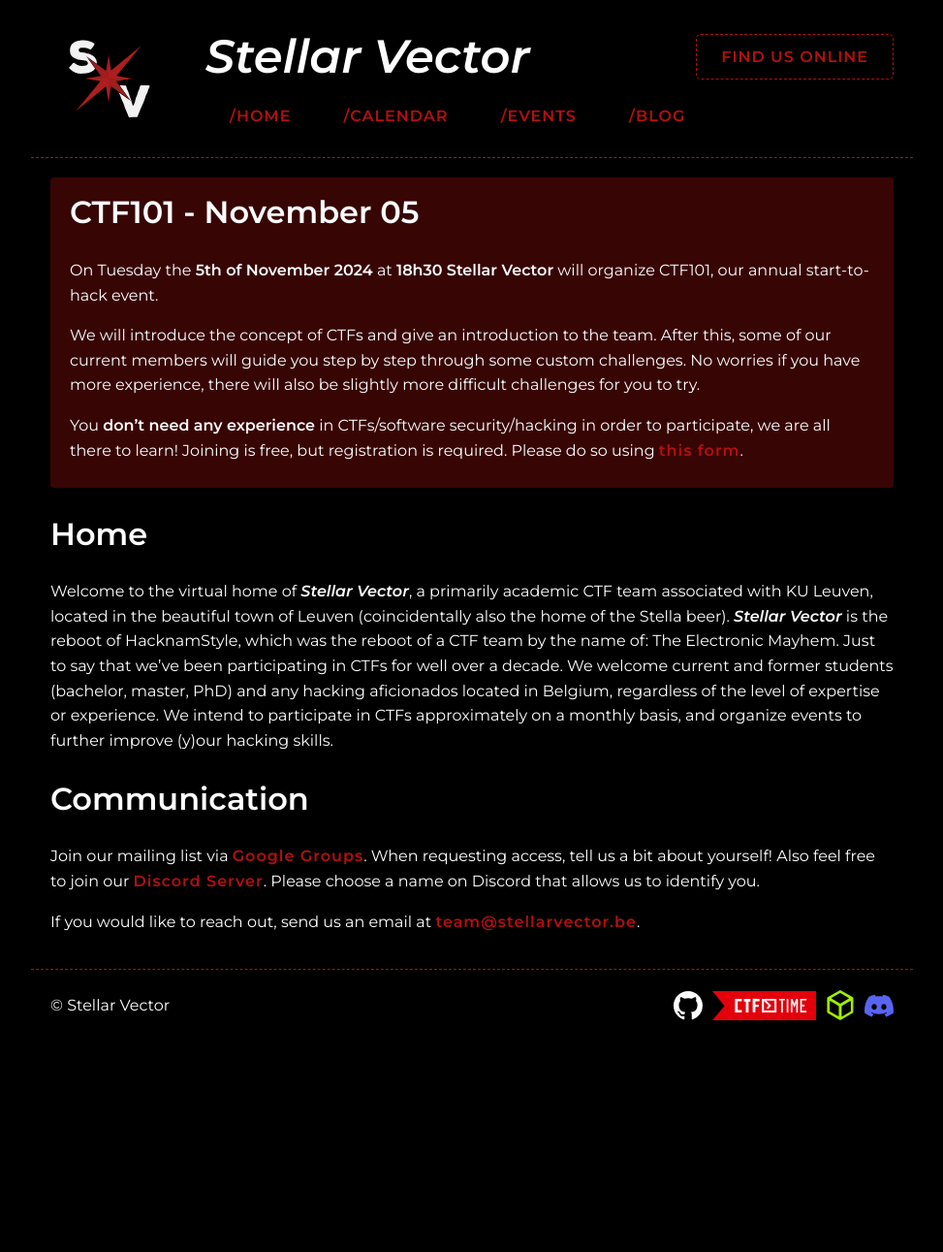
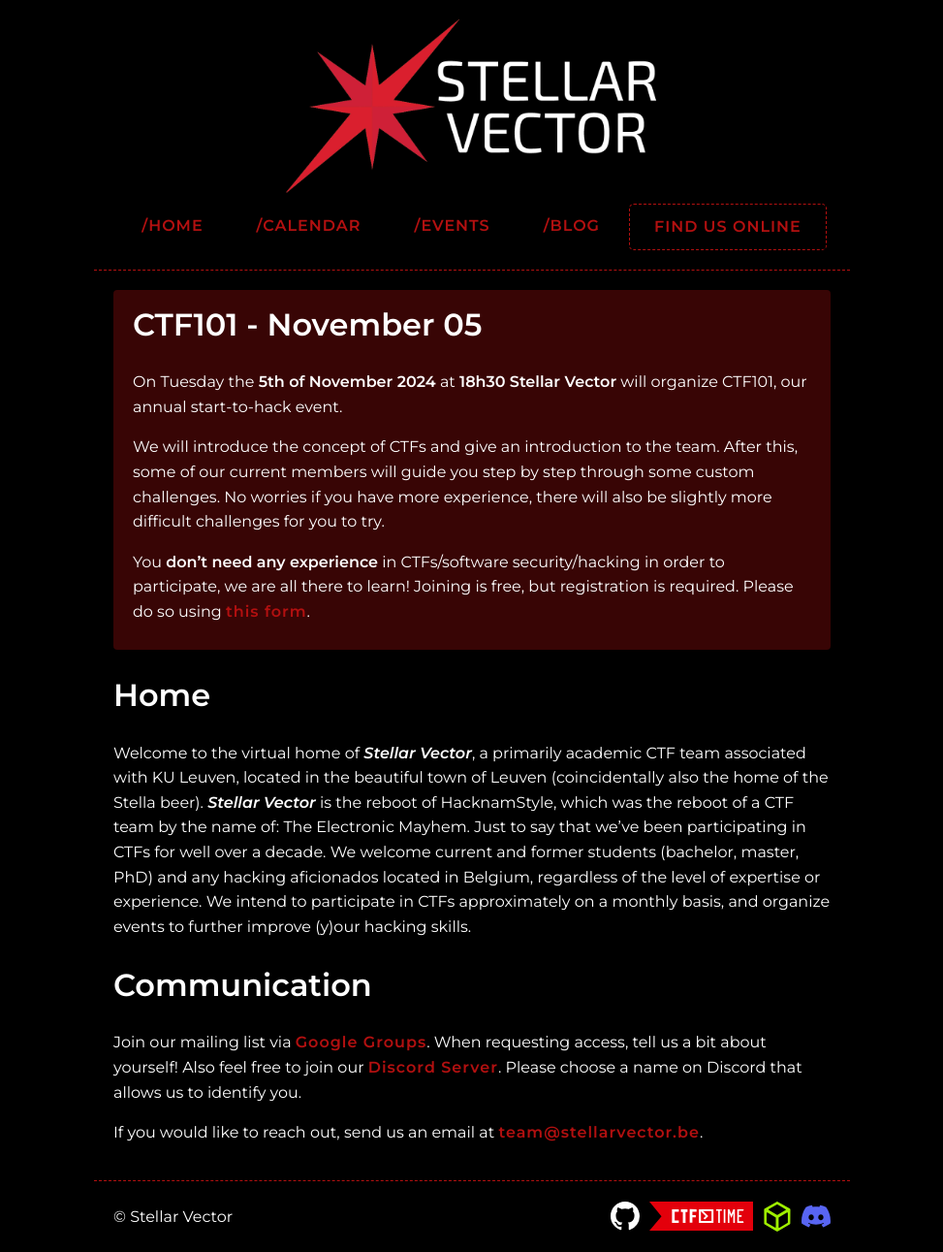
Before and after one commit to stellarvector/stellarvector.github.io, a Jekyll site: the page built from pages/home.md, in a window 1280 px wide. Shown: the whole page at 97% size, without its empty margins (153-1126 px from the left). Built offline with Jekyll 4.4.1, drawn with Linux system fonts in a browser that asks for light colours; before the commit the page ends 1073 px from its top, so only the background shows below that.

Commit message:
Update to new header

```diff
--- a/_layouts/default.html
+++ b/_layouts/default.html
@@ -9,11 +9,9 @@
     </head>
     <body>
         <header>
-            <img class="logo" src="/assets/branding/logo/circle-dark.svg" alt="{{ site.title }} Logo">
             <div id="nav-div">
                 <div class="top-bar">
-                    <h1 id="site-title"><i>{{ site.title }}</i></h1>
-                    <a class="button" href="https://find.stellarvector.be/">Find us online</a>
+                    <img class="logo" src="/assets/branding/logo-white-text.png" alt="{{ site.title }} Logo">
                 </div>
                 <nav>
                     <!-- TODO: automatically generate based on config -->
@@ -21,6 +19,7 @@
                     <a class="button noborder" href="{% link pages/calendar.html %}">/calendar</a>
                     <a class="button noborder" href="{% link pages/events.html %}">/events</a>
                     <a class="button noborder" href="//blog.stellarvector.be/">/blog</a>
+                    <a class="button" href="https://find.stellarvector.be/">Find us online</a>
                 </nav>
             </div>
         </header>
--- a/_sass/header.scss
+++ b/_sass/header.scss
@@ -9,8 +9,7 @@
     margin: 0 auto;
 
     img.logo {
-        width: 120px;
-        height: 120px;
+        height: 180px;
         border-radius: 5px;
     }
 
@@ -19,23 +18,17 @@
 
         .top-bar {
             display: flex;
-            justify-content: space-between;
+            justify-content: center;
             align-items: center;
-
-            #site-title {
-                font-size: xxx-large;
-                margin: 0px;
-            }
-
-            .links {
-                display: flex;
-                align-content: center;
-                gap: 10px;
-            }
         }
 
         nav {
             font-size: medium;
+            margin-top: 10px;
+            display: flex;
+            justify-content: center;
+            flex-wrap: wrap;
+            gap: 5px;
 
             a {
                 color: $accent_red;
@@ -46,10 +39,6 @@
                 letter-spacing: 1px;
                 font-weight: 600;
             }
-
-            a:hover {
-                font-style: italic;
-            }
         }
     }
 
@@ -58,15 +47,8 @@
         flex-direction: column;
 
         #nav-div {
-            .top-bar {
-                flex-direction: column;
-            }
-
-            .links, nav {
+            nav {
                 margin-top: 20px;
-            }
-
-            nav {
                 text-align: center;
             }
         }
--- a/_sass/settings.scss
+++ b/_sass/settings.scss
@@ -1,7 +1,7 @@
 $background: black;
 $text: white;
 $accent_red: #B21010;
-$max_width: 870px;
+$max_width: 740px;
 $max_content_width: $max_width;
-$mobile_width: 870px;
+$mobile_width: 800px;
 $ultra_mobile_width: 380px;
--- a/_sass/shared.scss
+++ b/_sass/shared.scss
@@ -38,7 +38,6 @@
         &:hover {
             background-color: $accent_red;
             color: $text !important;
-            font-style: italic;
             text-decoration: none;
         }
     }
```
Also changed, not shown: assets/branding/logo-white-text.png (added).
